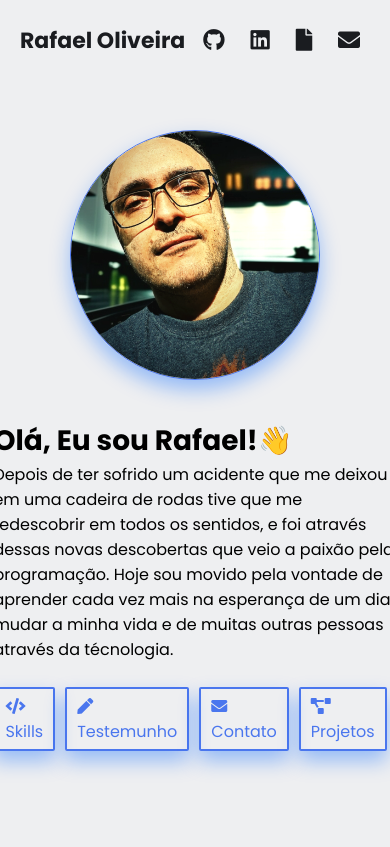
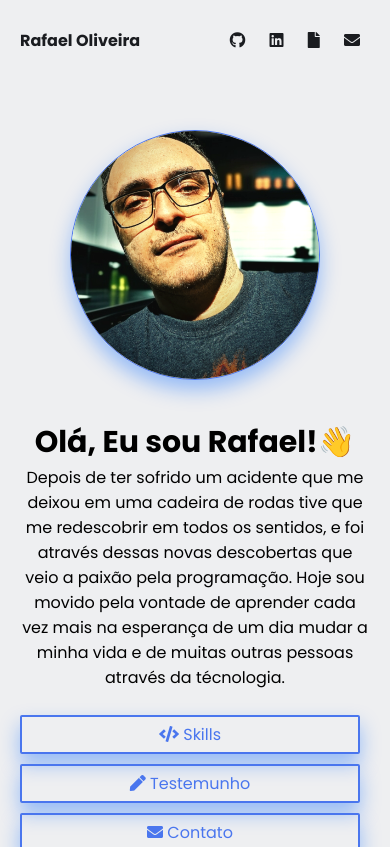
Before and after one commit to RafaelOliverSan/potifolio-web, a plain HTML site: page index.html in a window 390 px wide. Shown: the top 847 px of the page. Drawn offline with Linux system fonts and the light colour scheme.

Commit message:
atualização responsividade

```diff
--- a/src/css/style.css
+++ b/src/css/style.css
@@ -396,7 +396,7 @@ nav .right a span{
 /*Section1-Hero Responsive*/
 @media (max-width:850px){
   .hero-section .text h2{
-    font-size: 28px;
+    font-size: 30px;
   }
 }
 @media (max-width:740px){
@@ -406,7 +406,7 @@ nav .right a span{
 
   .hero-section .links{
     display: flex;
-    justify-content: center;
+
   }
 
   .hero-section .headshot img{
@@ -440,3 +440,29 @@ nav .right a span{
     padding: 0 20px;
   }
 }
+
+@media (max-width:460px){
+  nav .right a{
+    font-size: 16px;
+
+  }
+
+  nav .left a{
+    font-size: 16px;
+  }
+
+  .hero-section{
+    padding: 0 20px;
+    text-align: center;
+  }
+
+  .hero-section .text h2{
+    font-size: 30px;
+
+  }
+
+  .hero-section .links{
+    display: flex;
+    flex-direction: column;
+  }
+}
```
